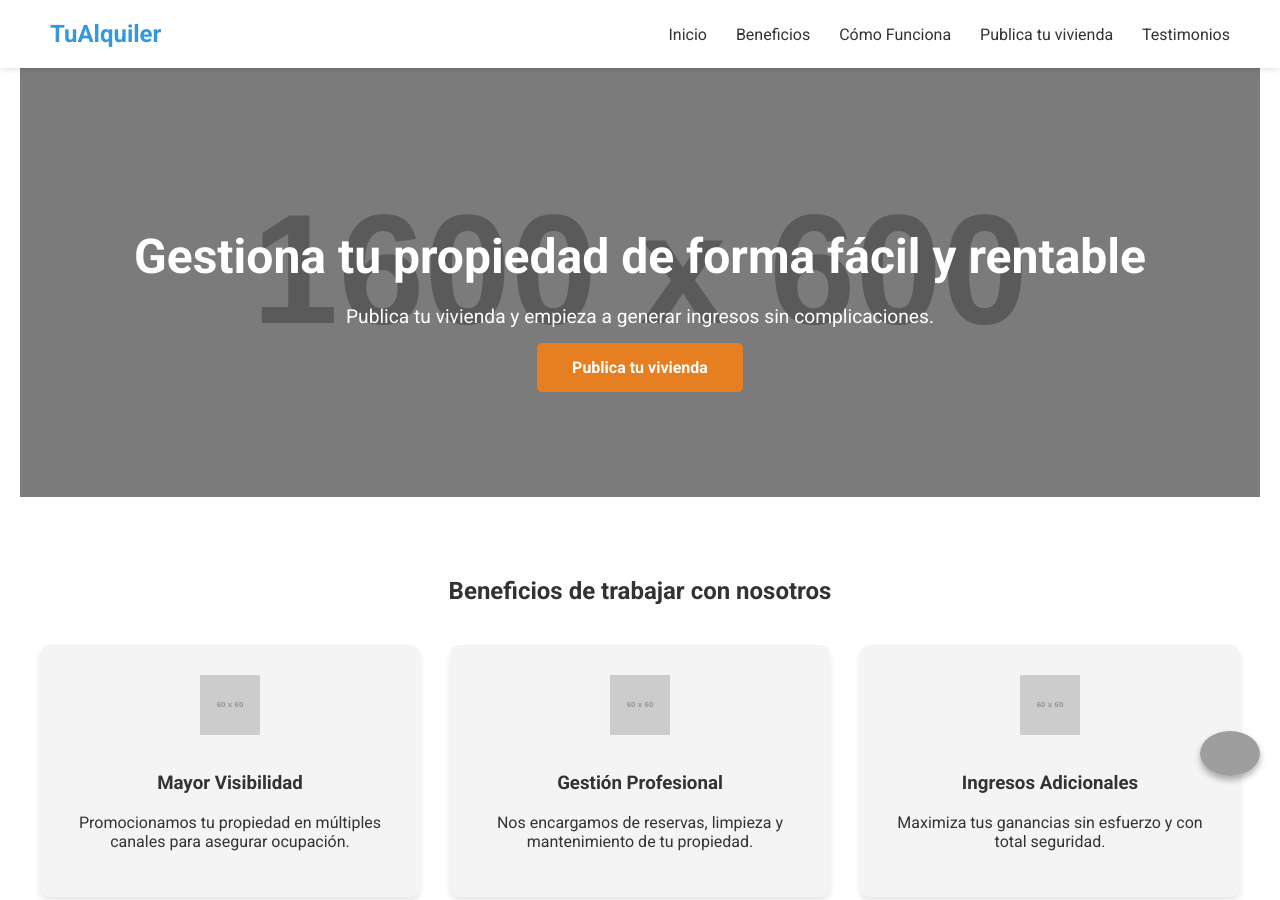
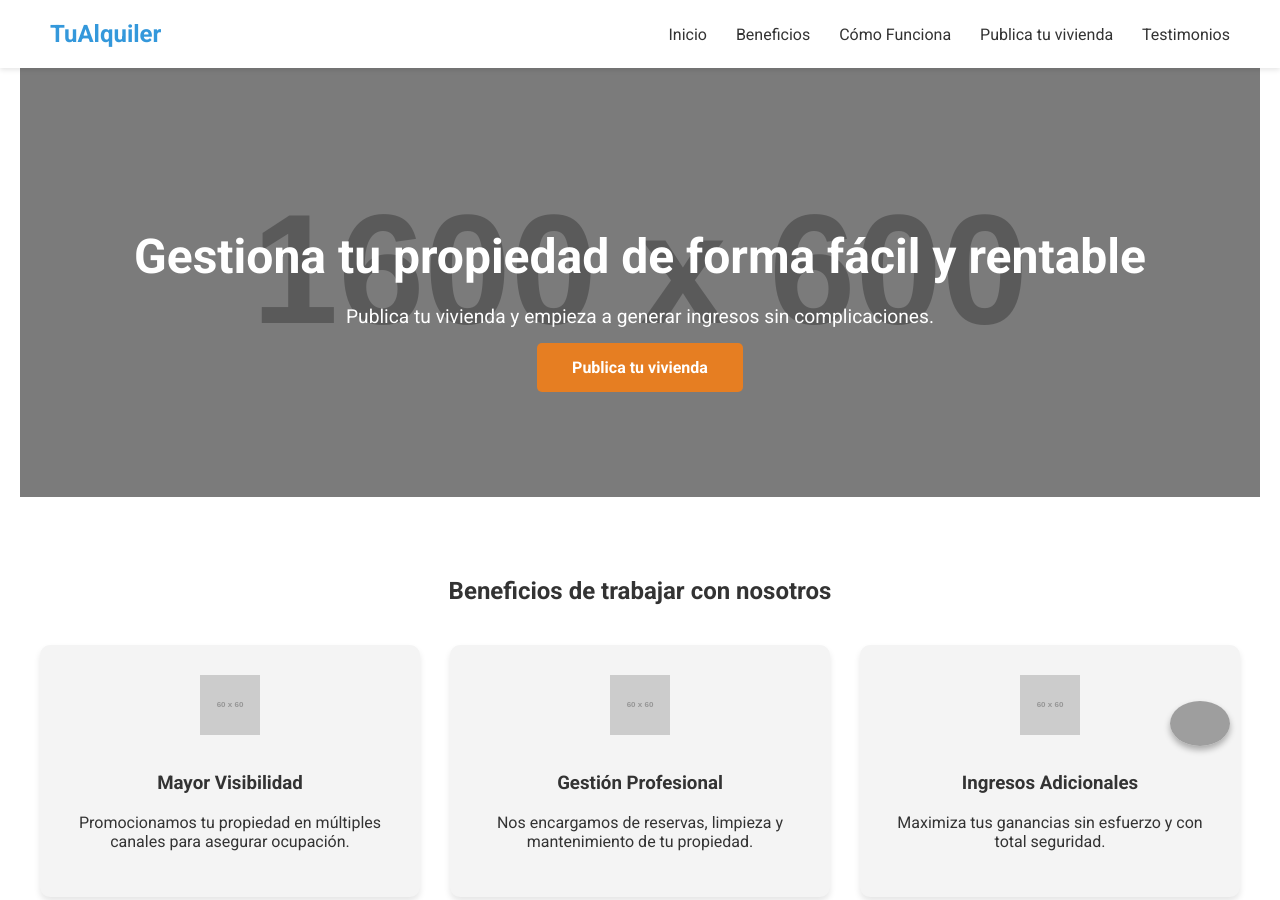
Before and after one commit to alejandrompoficial-hub/RentHero, a plain HTML site: page index.html in a window 1280 px wide. Shown: the top 900 px of the page. Drawn offline with Linux system fonts and the light colour scheme; grey boxes are pictures that could not be loaded; placeholder pictures from the web are drawn by us.

Commit message:
index.html

```diff
--- a/index.html
+++ b/index.html
@@ -75,7 +75,7 @@
 </section>
 
 <!-- Botón flotante de WhatsApp -->
-<a href="https://wa.me/34612345678" target="_blank" id="whatsapp-btn">
+<a href="https://wa.me/34699207514" target="_blank" id="whatsapp-btn">
     <img src="https://upload.wikimedia.org/wikipedia/commons/6/6b/WhatsApp.svg"
          alt="WhatsApp" width="60">
 </a>
@@ -83,8 +83,8 @@
 <style>
 #whatsapp-btn {
     position: fixed;
-    bottom: 20px;
-    right: 20px;
+    bottom: 50px;
+    right: 50px;
     z-index: 9999;
 }
 #whatsapp-btn img {
```
